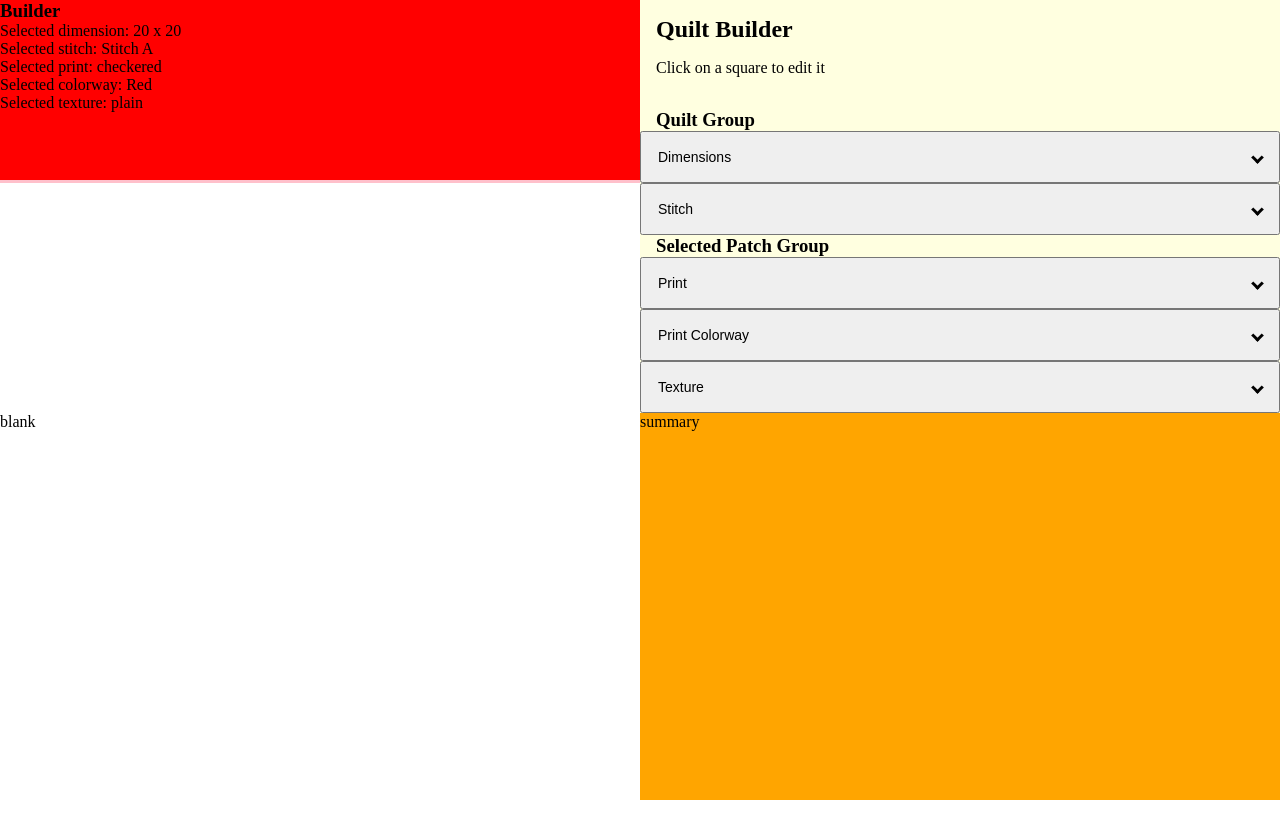
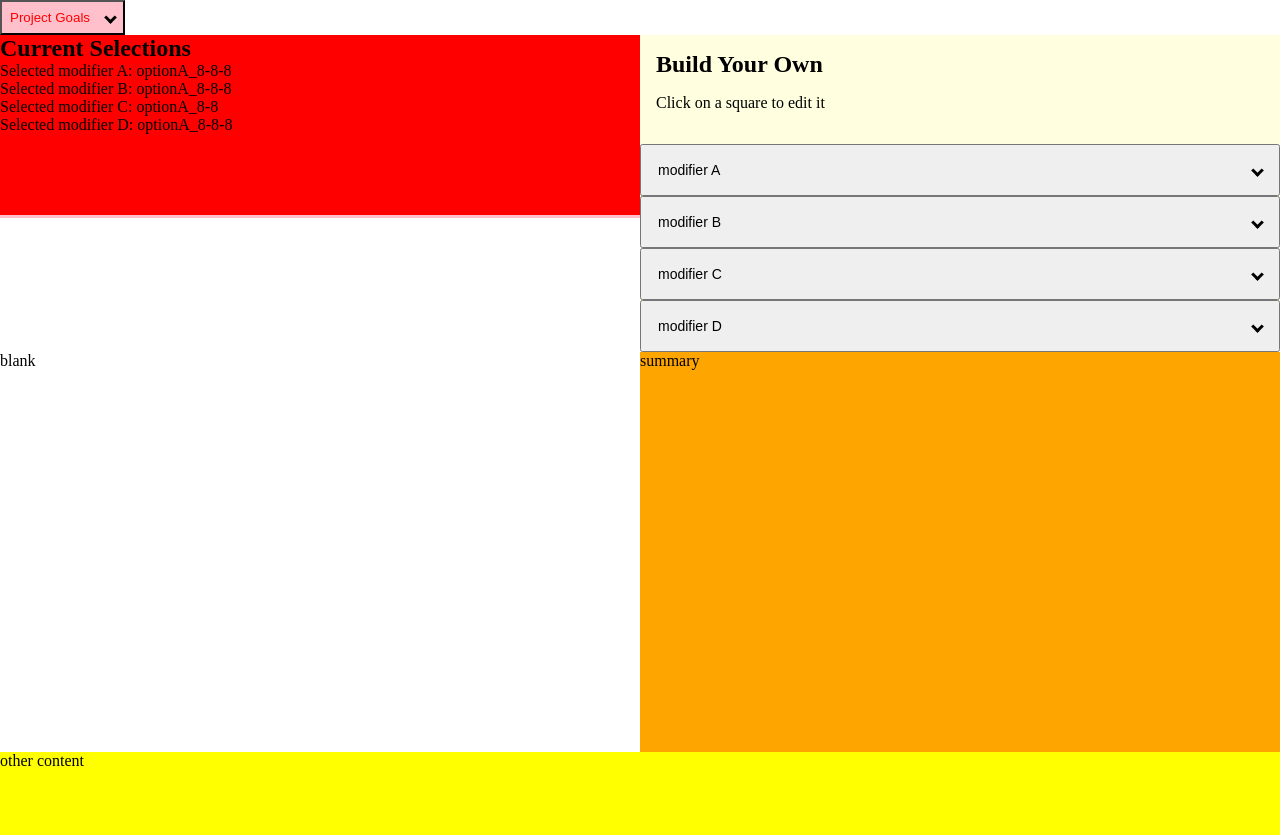
Before and after one commit to KierstenMiller/DnD-product-builder, a Next.js app in the folder next-app-test/: page /build-your-own in a window 1280 px wide. Before the commit the page ends 800 px from the top, so only its background shows below. Built offline with nearby package versions, Linux system fonts and the light colour scheme.

Commit message:
implement agnostic store and modifiers

```diff
--- a/next-app-test/pages/build-your-own.tsx
+++ b/next-app-test/pages/build-your-own.tsx
@@ -3,53 +3,18 @@ import { observer } from 'mobx-react-lite'
 
 import { BuildYourOwnModel } from '-/page-components/build-your-own/build-your-own-model'
 import { BuildYourOwnPage } from '-/page-components/build-your-own/build-your-own-page'
-import { OPTIONS } from '-/page-components/build-your-own/build-your-own.util'
+import { mockModifierA, mockModifierB, mockModifierC, mockModifierD } from '-/data/mockModifiers.data'
+import { BasicAccordion } from '-/Components/accordion/basic-accordion'
 
+// K-TODO: move
 const data = {
-    options: {
-        [OPTIONS.DIMENSION]: [
-            {label:"20 x 20", selected: true},
-            {label:"30 x 30", selected: false},
-            {label:"40 x 40", selected: false},
-            {label:"50 x 50", selected: false},
-        ],
-        [OPTIONS.STITCH]: [
-            {label:"Stitch A", selected: true},
-            {label:"Stitch B", selected: false},
-            {label:"Stitch C", selected: false},
-            {label:"Stitch D", selected: false},
-        ],
-        [OPTIONS.PRINT]: [
-            {label:"checkered", selected: true},
-            {label:"polka dots", selected: false},
-            {label:"lined", selected: false},
-            {label:"solid", selected: false},
-        ],
-        [OPTIONS.COLORWAY]: [
-            {label:"Red", selected: true},
-            {label:"Yellow", selected: false},
-            {label:"Blue", selected: false},
-            {label:"Black", selected: false},
-        ],
-        [OPTIONS.TEXTURE]: [
-            {label:"plain", selected: true},
-            {label:"rough", selected: false},
-            {label:"sparkles", selected: false},
-            {label:"embroidered", selected: false},
-        ],
-    }
+    modifiers: [mockModifierA, mockModifierB, mockModifierC, mockModifierD],
 }
-
-const findInitValue = (options: {label: string, selected: boolean }[]) => options.find(opt => opt.selected)?.label || options[0].label;
 
 const BuildYourOwn = observer(() => {
     // K-TODO: do this data massaging in getServerSideProps (if that is the method you choose for getting data)
     const model =  new BuildYourOwnModel({
-        dimensions:  findInitValue(data.options[OPTIONS.DIMENSION]),
-        stitch:  findInitValue(data.options[OPTIONS.STITCH]),
-        print:  findInitValue(data.options[OPTIONS.PRINT]),
-        colorway:  findInitValue(data.options[OPTIONS.COLORWAY]),
-        texture:  findInitValue(data.options[OPTIONS.TEXTURE]),
+        config: data.modifiers.map(mod => ({ id: mod.label, selection: mod.options[0].id }))
     });
 
     return (
@@ -60,7 +25,28 @@ const BuildYourOwn = observer(() => {
                 <meta name="viewport" content="width=device-width, initial-scale=1" />
                 <link rel="icon" href="/favicon.ico" />
             </Head>
-            <BuildYourOwnPage model={model} data={data} />
+            <div>
+                <BasicAccordion
+                    headerText="Project Goals"
+                    headerLevel={3}
+                    id="goals"
+                >
+                    <p>Goal: optimize first paint: provide only info that is needed OR cache all info server-side</p>
+                    <p>Goal: SEO for procuts</p>
+                    <p>Goal: allow a given product with a given productId to have multiple "looks"</p>
+                    <p>Goal: Allow api to decide presentation of the modifier component.</p>
+                    <p>Goal: Allow api to decide presentation of the workspace component</p>
+                    <p>Goal: Make MobX model agnostic of configuration</p>
+                    <p>Goal: Shallow update (do not effect browser's history) url on config change</p>
+                    <p>Goal: Include error handling</p>
+                    <ul>
+                        <li>input radio checks if all ids are unique, if not provide error handling (create unique ids and provide console.warn?)</li>
+                        <li>what if a display is not provided for modifier</li>
+                    </ul>
+                </BasicAccordion>
+
+            </div>
+            <BuildYourOwnPage model={model} modifiers={data.modifiers} />
         </>
     )
 })
--- a/next-app-test/src/Components/form-controls/input-radio.tsx
+++ b/next-app-test/src/Components/form-controls/input-radio.tsx
@@ -4,29 +4,30 @@ interface props {
     heading: string,
     onChange: ({event, newSelection}: {event: React.ChangeEvent<HTMLInputElement>, newSelection: string}) => any;
     options: {
+        id: string,
         label: string,
         // optional
-        selected?: boolean;
-    }[]
+        selected?: boolean,
+    }[],
 }
 
 export const InputRadio = ({heading, options, onChange}: props) => {
-    const [selected, setSelected] = useState(options.find(opt => opt.selected)?.label);
+    const [selected, setSelected] = useState(options.find(opt => opt.selected)?.id);
     return <fieldset>
         <legend>{heading}</legend>
-        {options.map(opt => <div key={opt.label}>
+        {options.map(opt => <div key={opt.id}>
             <input
                 type="radio"
                 value={opt.label}
-                id={opt.label}
+                id={opt.id}
                 name={heading}
                 onChange={event => {
-                    setSelected(opt.label)
-                    onChange({event, newSelection: opt.label})}
+                    setSelected(opt.id)
+                    onChange({event, newSelection: opt.id})}
                 }
-                checked={opt.label === selected}
+                checked={opt.id === selected}
             />
-            <label htmlFor={opt.label}>{opt.label}</label>
+            <label htmlFor={opt.id}>{opt.label}</label>
         </div>)}
     </fieldset>
 }
--- a/next-app-test/src/data/mockOptions.data.ts
+++ b/next-app-test/src/data/mockOptions.data.ts
@@ -1,5 +1,6 @@
 export const mockOptions2D = [
     {
+        id: 'optionA_8-8',
         label: "option A",
         productId: 1,
         image: "someUrl-8x8",
@@ -7,6 +8,7 @@ export const mockOptions2D = [
         width: 8,
     },
     {
+        id: 'optionA_8-4',
         label: "option A",
         productId: 1,
         image: "someUrl-labelA-4x8",
@@ -14,6 +16,7 @@ export const mockOptions2D = [
         width: 4,
     },
     {
+        id: 'optionA_8-2',
         label: "option A",
         productId: 1,
         image: "someUrl-labelB-2x8",
@@ -21,6 +24,7 @@ export const mockOptions2D = [
         width: 2,
     },
     {
+        id: 'optionB_8-2',
         label: "option B",
         productId: 2,
         image: "someUrl-labelB-2x8",
@@ -28,8 +32,9 @@ export const mockOptions2D = [
         width: 2,
     },
     {
+        id: 'optionC_8-8',
         label: "option C",
-        productId: 1,
+        productId: 3,
         image: "someUrl-labelC-8x16",
         height: 8,
         width: 16,
@@ -37,6 +42,7 @@ export const mockOptions2D = [
 ]
 export const mockOptions2DPriced = [
     {
+        id: 'optionA_8-8',
         label: "option A",
         productId: 1,
         image: "someUrl-8x8",
@@ -45,6 +51,7 @@ export const mockOptions2DPriced = [
         price: 100,
     },
     {
+        id: 'optionA_8-4',
         label: "option A",
         productId: 1,
         image: "someUrl-labelA-4x8",
@@ -53,6 +60,7 @@ export const mockOptions2DPriced = [
         price: 200
     },
     {
+        id: 'optionA_8-2',
         label: "option A",
         productId: 1,
         image: "someUrl-labelB-2x8",
@@ -61,6 +69,7 @@ export const mockOptions2DPriced = [
         price: 300,
     },
     {
+        id: 'optionB_8-2',
         label: "option B",
         productId: 2,
         image: "someUrl-labelB-2x8",
@@ -69,6 +78,7 @@ export const mockOptions2DPriced = [
         price: 400,
     },
     {
+        id: 'optionC_8-16',
         label: "option C",
         productId: 1,
         image: "someUrl-labelC-8x16",
@@ -79,6 +89,7 @@ export const mockOptions2DPriced = [
 ]
 export const mockOptions3D = [
     {
+        id: 'optionA_8-8-8',
         label: "option A",
         productId: 1,
         image: "someUrl-8x8x8",
@@ -87,6 +98,7 @@ export const mockOptions3D = [
         depth: 8
     },
     {
+        id: 'optionA_8-4-4',
         label: "option A",
         productId: 1,
         image: "someUrl-labelA-4x8x4",
@@ -95,6 +107,7 @@ export const mockOptions3D = [
         depth: 4,
     },
     {
+        id: 'optionA_8-2-2',
         label: "option A",
         productId: 1,
         image: "someUrl-labelB-2x8x2",
@@ -103,6 +116,7 @@ export const mockOptions3D = [
         depth: 2,
     },
     {
+        id: 'optionB_8-2-4',
         label: "option B",
         productId: 2,
         image: "someUrl-labelB-2x8x4",
@@ -111,6 +125,7 @@ export const mockOptions3D = [
         depth: 4,
     },
     {
+        id: 'optionC_8-16-4',
         label: "option C",
         productId: 1,
         image: "someUrl-labelC-8x16x4",
@@ -122,6 +137,7 @@ export const mockOptions3D = [
 
 export const mockOptions3DStocked = [
     {
+        id: 'optionA_8-8-8',
         label: "option A",
         productId: 1,
         image: "someUrl-8x8x8",
@@ -131,6 +147,7 @@ export const mockOptions3DStocked = [
         stocked: true,
     },
     {
+        id: 'optionA_8-4-4',
         label: "option A",
         productId: 1,
         image: "someUrl-labelA-4x8x4",
@@ -140,6 +157,7 @@ export const mockOptions3DStocked = [
         stocked: false,
     },
     {
+        id: 'optionA_8-2-2',
         label: "option A",
         productId: 1,
         image: "someUrl-labelB-2x8x2",
@@ -149,6 +167,7 @@ export const mockOptions3DStocked = [
         stocked: false,
     },
     {
+        id: 'optionB_8-2-4',
         label: "option B",
         productId: 2,
         image: "someUrl-labelB-2x8x4",
@@ -158,6 +177,7 @@ export const mockOptions3DStocked = [
         stocked: true,
     },
     {
+        id: 'optionC_8-16-2',
         label: "option C",
         productId: 1,
         image: "someUrl-labelC-8x16x4",
--- a/next-app-test/src/page-components/build-your-own/build-your-own-model.tsx
+++ b/next-app-test/src/page-components/build-your-own/build-your-own-model.tsx
@@ -1,41 +1,22 @@
 import { makeObservable, observable, action} from "mobx"
+import { configItemI, configT } from "./build-your-own.util";
 
-export interface BuildYourOwnModelInterface {
-    dimensions: string,
-    stitch: string,
-    print: string,
-    colorway: string,
-    texture: string,
+export interface BuildYourOwnModelI {
+    config: configT
 }
-
 export class BuildYourOwnModel {
-    dimensions
-    stitch
-    print
-    colorway
-    texture
-    constructor({dimensions, stitch, print, colorway, texture}: BuildYourOwnModelInterface) {
-        this.dimensions = dimensions;
-        this.stitch = stitch;
-        this.print = print;
-        this.colorway = colorway;
-        this.texture = texture;
+    config
+    constructor({config}: BuildYourOwnModelI) {
+        this.config = config;
         makeObservable(this, {
-            dimensions: observable,
-            stitch: observable,
-            print: observable,
-            colorway: observable,
-            texture: observable,
-            setDimensions: action.bound,
-            setStitch: action.bound,
-            setPrint: action.bound,
-            setColorway: action.bound,
-            setTexture: action.bound,
+            config: observable,
+            setConfig: action.bound,
+            updateConfigItemSelection: action.bound,
         })
     }
-    setDimensions = (newDimensions: string) => this.dimensions = newDimensions;
-    setStitch = (newStitch: string) => this.stitch = newStitch;
-    setPrint = (newPrint: string) => this.print = newPrint;
-    setColorway = (newColorway: string) => this.colorway = newColorway;
-    setTexture = (newTexture: string) => this.texture = newTexture;
+    setConfig = (newConfig: configT) => this.config = newConfig;
+    updateConfigItemSelection = ({id, selection: newSelection}: configItemI) => {
+        const match = this.config.find(mod => mod.id === id);
+        if (match) match.selection = newSelection
+    };
 }
--- a/next-app-test/src/page-components/build-your-own/build-your-own-page.tsx
+++ b/next-app-test/src/page-components/build-your-own/build-your-own-page.tsx
@@ -3,99 +3,47 @@ import { observer } from 'mobx-react-lite'
 import { BasicAccordionGroup } from '-/Components/accordion/basic-accordion-group'
 import { BasicAccordion } from '-/Components/accordion/basic-accordion'
 import { InputRadio } from '-/Components/form-controls/input-radio'
-import { OPTIONS, rawData } from './build-your-own.util'
 import { BuildYourOwnModel } from '-/page-components/build-your-own/build-your-own-model'
 
 import BYOStyles from '#/build-your-own.module.scss'
 import styles from '#/Home.module.scss'
+import { modifiersT } from './build-your-own.util'
 
-export const BuildYourOwnPage = observer(({model, data}: {model: BuildYourOwnModel, data: rawData}) => {
+interface BuildYourOwnPageI {
+    model: BuildYourOwnModel,
+    modifiers: modifiersT,
+}
+
+export const BuildYourOwnPage = observer(({model, modifiers}: BuildYourOwnPageI) => {
     return (<>
             <div className={styles.app}>
                 <div className={styles.container}>
                     <div className={styles.row}>
                         <div className={`${styles.column} ${styles.columnLeft}`}>
                             <div className={styles.image}>
-                                <h3>Builder</h3>
-                                <div>Selected dimension: {model.dimensions}</div>
-                                <div>Selected stitch: {model.stitch}</div>
-                                <div>Selected print: {model.print}</div>
-                                <div>Selected colorway: {model.colorway}</div>
-                                <div>Selected texture: {model.texture}</div>
+                                <h2>Current Selections</h2>
+                                {model.config.map(c => <div>Selected {c.id}: {c.selection}</div>)}
                             </div>
                         </div>
                         <div className={`${styles.column} ${styles.columnRight} ${styles.isSticky}`}>
                             <div className={styles.description}>
-                                <h2 className={styles.header}>Quilt Builder</h2>
+                                <h2 className={styles.header}>Build Your Own</h2>
                                 <p>Click on a square to edit it</p>
                             </div>
-                            <h3 className="ml-medium">Quilt Group</h3>
                             <BasicAccordionGroup>
-                                <BasicAccordion
+                                {modifiers.map(mod => <BasicAccordion
                                     stylesOverride={BYOStyles}
-                                    headerText="Dimensions"
+                                    headerText={mod.label}
                                     headerLevel={3}
-                                    id="basic-accordion-example"
+                                    id={mod.label}
                                 >
                                     <InputRadio
-                                        heading="Pick a dimension"
-                                        onChange={({newSelection}: {newSelection: string}) => model.setDimensions(newSelection)}
-                                        options={data.options[OPTIONS.DIMENSION]}
+                                        heading={mod.label}
+                                        onChange={({newSelection}) => model.updateConfigItemSelection({id: mod.label, selection: newSelection})}
+                                        options={mod.options}
                                     />
-                                </BasicAccordion>
-                                <BasicAccordion
-                                    stylesOverride={BYOStyles}
-                                    headerText="Stitch"
-                                    headerLevel={3}
-                                    id="basic-accordion-example"
-                                >
-                                    <InputRadio
-                                        heading="Pick a stitch"
-                                        onChange={({newSelection}: {newSelection: string}) => model.setStitch(newSelection)}
-                                        options={data.options[OPTIONS.STITCH]}
-                                    />
-                                </BasicAccordion>
+                                </BasicAccordion>)}
                             </BasicAccordionGroup>
-                            <h3 className='ml-medium'>Selected Patch Group</h3>
-                            <BasicAccordionGroup>
-                                <BasicAccordion
-                                    stylesOverride={BYOStyles}
-                                    headerText="Print"
-                                    headerLevel={3}
-                                    id="basic-accordion-example"
-                                >
-                                    <InputRadio
-                                        heading="Pick a print"
-                                        onChange={({newSelection}: {newSelection: string}) => model.setPrint(newSelection)}
-                                        options={data.options[OPTIONS.PRINT]}
-                                    />
-                                </BasicAccordion>
-                                <BasicAccordion
-                                    stylesOverride={BYOStyles}
-                                    headerText="Print Colorway"
-                                    headerLevel={3}
-                                    id="basic-accordion-example"
-                                >
-                                    <InputRadio
-                                        heading="Pick a colorway"
-                                        onChange={({newSelection}: {newSelection: string}) => model.setColorway(newSelection)}
-                                        options={data.options[OPTIONS.COLORWAY]}
-                                    />
-                                </BasicAccordion>
-                                <BasicAccordion
-                                    stylesOverride={BYOStyles}
-                                    headerText="Texture"
-                                    headerLevel={3}
-                                    id="basic-accordion-example"
-                                >
-                                    <InputRadio
-                                        heading="Pick a texture"
-                                        onChange={({newSelection}: {newSelection: string}) => model.setTexture(newSelection)}
-                                        options={data.options[OPTIONS.TEXTURE]}
-                                    />
-                                </BasicAccordion>
-                            </BasicAccordionGroup>
-
                         </div>
                     </div>
                     <div className={styles.row}>
--- a/next-app-test/src/page-components/build-your-own/build-your-own.util.tsx
+++ b/next-app-test/src/page-components/build-your-own/build-your-own.util.tsx
@@ -1,17 +1,30 @@
-export enum OPTIONS {
-    DIMENSION = "DIMENSION",
-    STITCH = "STITCH",
-    PRINT = "PRINT",
-    COLORWAY = "COLORWAY",
-    TEXTURE = "TEXTURE",
+import { filterDisplayValues, groupByValues, measurementValues, modifierDisplayValues, sortByValues } from '-/data/mockUtil.data'
+
+export interface optionI {
+    id: string,
+    label: string,
+    productId: number,
+    image: string,
+    height: number,
+    width: number,
 }
-
-export interface rawData {
-    options: {
-        [OPTIONS.DIMENSION]: {label: string, selected: boolean }[],
-        [OPTIONS.STITCH]: {label: string, selected: boolean }[],
-        [OPTIONS.PRINT]: {label: string, selected: boolean }[],
-        [OPTIONS.COLORWAY]: {label: string, selected: boolean }[],
-        [OPTIONS.TEXTURE]: {label: string, selected: boolean }[],
-    }
+export interface filterI {
+    display: filterDisplayValues,
+    values: string[] | string[][],
 }
+export interface modifierI {
+    label: string,
+        groupBy: groupByValues,
+        sortBy: sortByValues | sortByValues[],
+        measurementUnit: measurementValues,
+        display: modifierDisplayValues,
+        options: optionsT,
+        //optional
+        filter?: filterI,
+}
+export interface configItemI {
+     id: string, selection: string
+};
+export type optionsT = optionI[];
+export type modifiersT = modifierI[];
+export type configT = configItemI[];
```
